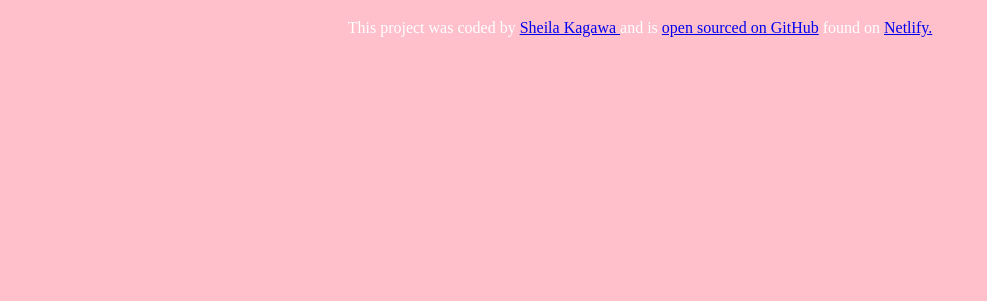
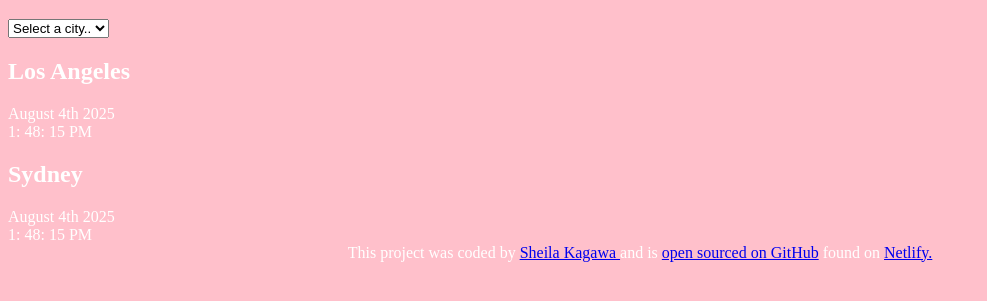
Before and after one commit to shlqjn/World-Clock, a plain HTML site: page index.html in a window 1280 px wide. Shown: the part 61-362 px from the top of the page, without its empty margins (0-987 px from the left). Drawn offline with nearby package versions, Linux system fonts and the light colour scheme.

Commit message:
Added the basic HTML

```diff
--- a/index.html
+++ b/index.html
@@ -9,7 +9,27 @@
     <title>World Clock - SK</title>
   </head>
   <body>
-    <h1>World Clock</h1>
+    <div class="container">
+      <h1>World Clock</h1>
+
+      <select>
+        <option value="">Select a city..</option>
+        <option value="">London</option>
+        <option value="">New York</option>
+        <option value="">Sydney</option>
+      </select>
+
+      <div class="city">
+        <h2>Los Angeles</h2>
+        <div class="date"> August 4th 2025</div>
+        <div class="time"> 1: 48: 15 PM</div>
+      </div>
+        <h2>Sydney</h2>
+        <div class="date"> August 4th 2025</div>
+        <div class="time"> 1: 48: 15 PM</div>
+      </div>
+    </div>
+
     <footer>
       This project was coded by
       <a href="https://github.com/shlqjn" target="_blank">Sheila Kagawa </a>
```
